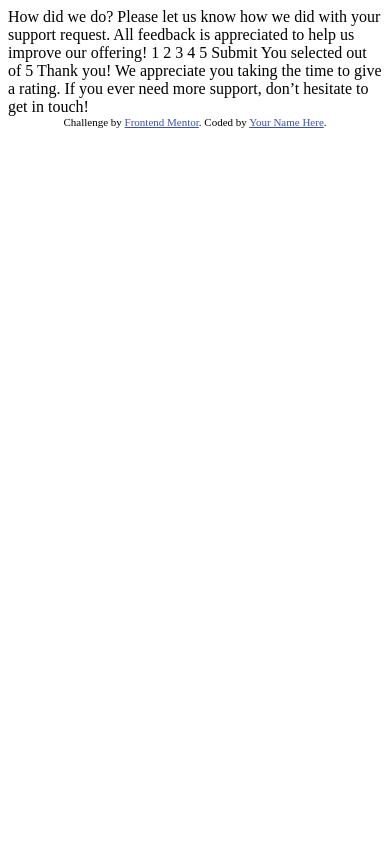
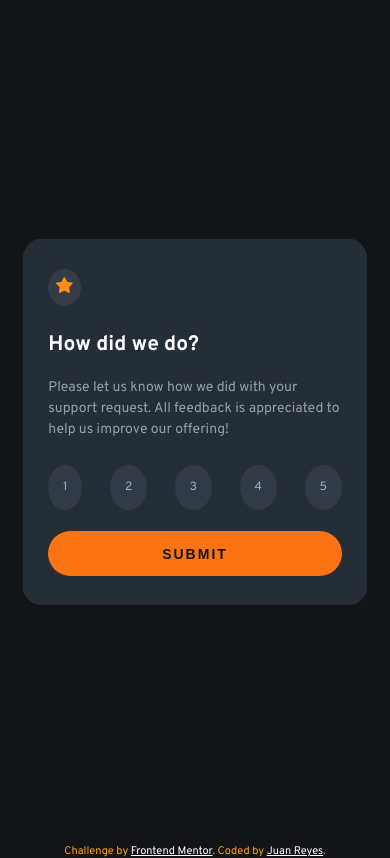
Before and after one commit to juan-mentor/interactive-rating-component-main, a plain HTML site: page index.html in a window 390 px wide. Drawn offline with Linux system fonts and the light colour scheme.

Commit message:
estilos mobile

```diff
--- a/Css/style.css
+++ b/Css/style.css
@@ -0,0 +1,175 @@
+:root {
+ /****************  Colors ***************/
+
+  /********** Primary **********/
+
+    --orange: hsl(25, 97%, 53%);
+    --orange-alpha: hsla(25, 97%, 53%,0.6);
+
+  /**********  Neutral ***********/
+
+    --white: hsl(0, 0%, 100%);
+    --light-grey: hsl(217, 12%, 63%);
+    --light-grey-alpha: hsla(217, 12%, 63%, 0.1);
+    --dark-blue: hsl(213, 19%, 18%);
+    --very-dark-blue: hsl(216, 12%, 8%);
+
+ /************** Sizes ***************/
+
+    --S-30: 1.875rem;
+    --S-29: 1.8125rem;
+    --S-25: 1.5625rem;
+    --S-24: 1.5rem;
+    --S-23: 1.4375rem;
+    --S-21: 1.3125rem;
+    --S-19: 1.1875rem;
+    --S-15: 0.9375rem;
+    --S-14_5: 0.91rem;
+    --S-14: 0.875rem;
+    --S-12: 0.75rem;
+    --S-08: 0.5rem;
+}
+
+ /************ General Style ***********/
+
+html {
+    box-sizing: border-box;
+}
+
+*,
+*::before,
+*::after {
+    box-sizing: inherit;
+    margin: 0;
+    padding: 0;
+}
+
+body {
+    font-family: "Overpass", sans-serif;
+    font-size: var(--S-14);
+    font-weight: 400;
+    font-style: normal;
+    background-color: var(--very-dark-blue);
+    color: var(--white);
+}
+
+main {
+    position: relative;
+    display: flex;
+    flex-direction: column;
+    width: 100%;
+    min-height: 100vh;
+    align-items: center;
+    justify-content: center;
+
+
+}
+   /********** request container  **********/
+
+.request {
+    position: absolute;
+    z-index: 1;
+    width: 87%;
+    max-width: 410px;
+    border-radius: 15px;
+    padding: var(--S-30) var(--S-23) var(--S-29);
+    background-color: var(--dark-blue);
+}
+
+.request__icon-container {
+    width: max-content;
+    margin-bottom: var(--S-25);
+    border-radius: 50%;
+    padding: var(--S-08);
+    background-color: var(--light-grey-alpha);
+    filter: brightness(1.2);
+}
+
+.request__icon {
+    max-width: 100%;
+}
+
+.request__title {
+    font-size: var(--S-21);
+    font-weight: 700;
+    margin-bottom: var(--S-19);
+}
+
+.request__paragraph {
+    margin-bottom: var(--S-25);
+    line-height: 1.5;
+    color: var(--light-grey);
+}
+
+.request__rate {
+    font-size: var(--S-12);
+    display: flex;
+    justify-content: space-between;
+    margin-bottom: var(--S-21);
+}
+
+.request__number {
+    border-radius: 50%;
+    padding: var(--S-14_5);
+    background-color: var(--light-grey-alpha);
+    color: var(--light-grey);
+    filter: brightness(1.1);
+    transition: all 0.3s;
+}
+
+.request__number:hover {
+    background-color: var(--orange);
+    color: var(--very-dark-blue);
+    cursor: pointer;
+}
+
+.request__submit {
+    width: 100%;
+    border: none;
+    border-radius: 30px;
+    padding: var(--S-14_5);
+    font-size: var(--S-14);
+    font-weight: 700;
+    text-transform: uppercase;
+    letter-spacing: 2px;
+    background-color: var(--orange);
+    color: var(--very-dark-blue);
+}
+
+/********** answer container **********/
+
+.answer {
+    position: absolute;
+    width: 88%;
+    border-radius: 15px;
+    padding: var(--S-30) var(--S-24);
+    text-align: center;
+    background-color: var(--dark-blue);
+}
+
+.answer__image {
+    width: 143px;
+    height: 102px;
+    margin-bottom: var(--S-21);
+}
+
+.answer__title {
+    font-size: var(--S-21);
+    font-weight: 700;
+    margin-bottom: var(--S-21);
+}
+
+.answer__paragraph {
+    line-height: 1.5;
+    color: var(--light-grey);
+}
+
+.answer__paragraph--result {
+    width: max-content;
+    margin: auto;
+    margin-bottom: var(--S-25);
+    border-radius: 15px;
+    color: var(--orange-alpha);
+    padding: var(--S-08) var(--S-14_5);
+    background-color: var(--light-grey-alpha);
+}
--- a/index.html
+++ b/index.html
@@ -4,46 +4,67 @@
     <meta charset="UTF-8">
     <meta name="viewport" content="width=device-width, initial-scale=1.0"> <!-- displays site properly based on user's device -->
 
+    <title>Frontend Mentor | Interactive rating component</title>
+
     <link rel="icon" type="image/png" sizes="32x32" href="./images/favicon-32x32.png">
 
-  <title>Frontend Mentor | Interactive rating component</title>
+    <link rel="preconnect" href="https://fonts.googleapis.com">
+    <link rel="preconnect" href="https://fonts.gstatic.com" crossorigin>
+    <link href="https://fonts.googleapis.com/css2?family=Overpass:wght@100..900&display=swap" rel="stylesheet">
 
-  <!-- Feel free to remove these styles or customise in your own stylesheet 👍 -->
+    <link rel="stylesheet" href="Css/style.css">
+
     <style>
-    .attribution { font-size: 11px; text-align: center; }
-    .attribution a { color: hsl(228, 45%, 44%); }
+      .attribution { font-size: 11px; text-align: center; color: orange;}
+      .attribution a { color: white; }
     </style>
   </head>
+
   <body>
 
     <!-- Rating state start -->
 
-  How did we do?
+    <main>
+      <article class="request">
+        <div class="request__icon-container">
+          <img src="images/icon-star.svg" alt="" class="request__icon">
+        </div>
 
-  Please let us know how we did with your support request. All feedback is appreciated
-  to help us improve our offering!
+        <h1 class="request__title">How did we do?</h1>
+        <p class="request__paragraph">
+          Please let us know how we did with your support request. All feedback is appreciated to help us improve our offering!
+        </p>
 
-  1 2 3 4 5
-
-  Submit
+        <div class="request__rate">
+          <div class="request__number">1</div>
+          <div class="request__number">2</div>
+          <div class="request__number">3</div>
+          <div class="request__number">4</div>
+          <div class="request__number">5</div>
+        </div>
+        <input type="submit" value="Submit" class="request__submit">
+      </article>
 
       <!-- Rating state end -->
-
       <!-- Thank you state start -->
-
-  You selected <!-- Add rating here --> out of 5
-
-  Thank you!
-
-  We appreciate you taking the time to give a rating. If you ever need more support,
-  don’t hesitate to get in touch!
+      <article class="answer">
+        <img src="images/illustration-thank-you.svg" alt="imagen de tarjeta pasada y devuelve un recibo" class="answer__image">
+        <p class="answer__paragraph answer__paragraph--result">
+          You selected <span></span><!-- Add rating here --> out of 5
+        </p>
+        <h2 class="answer__title">Thank you!</h2>
+        <p class="answer__paragraph">
+          We appreciate you taking the time to give a rating. If you ever need more support, don’t hesitate to get in touch!
+        </p>
+      </article>
+    </main>
 
     <!-- Thank you state end -->
 
 
     <div class="attribution">
       Challenge by <a href="https://www.frontendmentor.io?ref=challenge" target="_blank">Frontend Mentor</a>.
-    Coded by <a href="#">Your Name Here</a>.
+      Coded by <a href="#">Juan Reyes</a>.
     </div>
   </body>
 </html>
```
Lines whose indentation alone changed are shown as unchanged.
